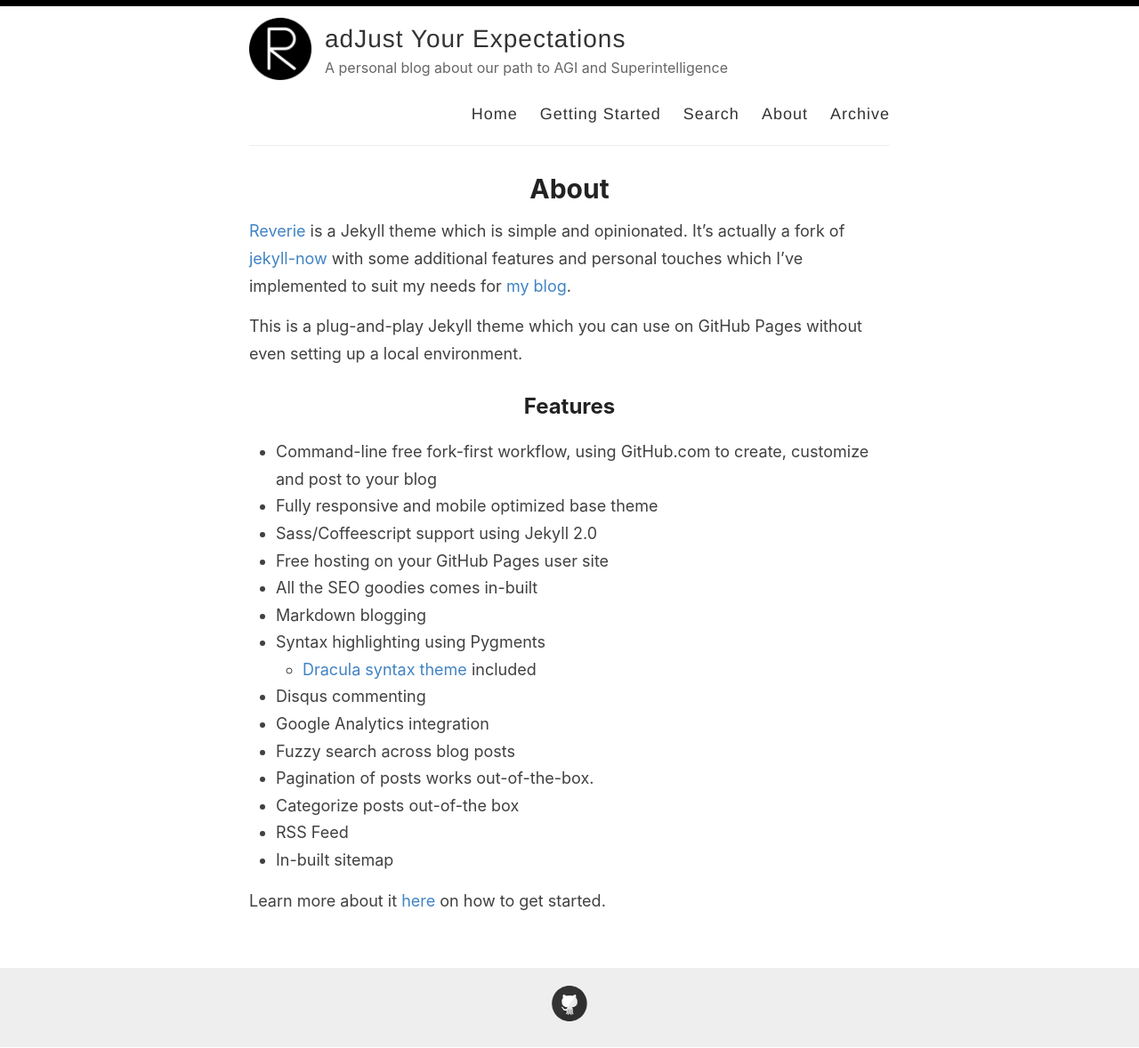
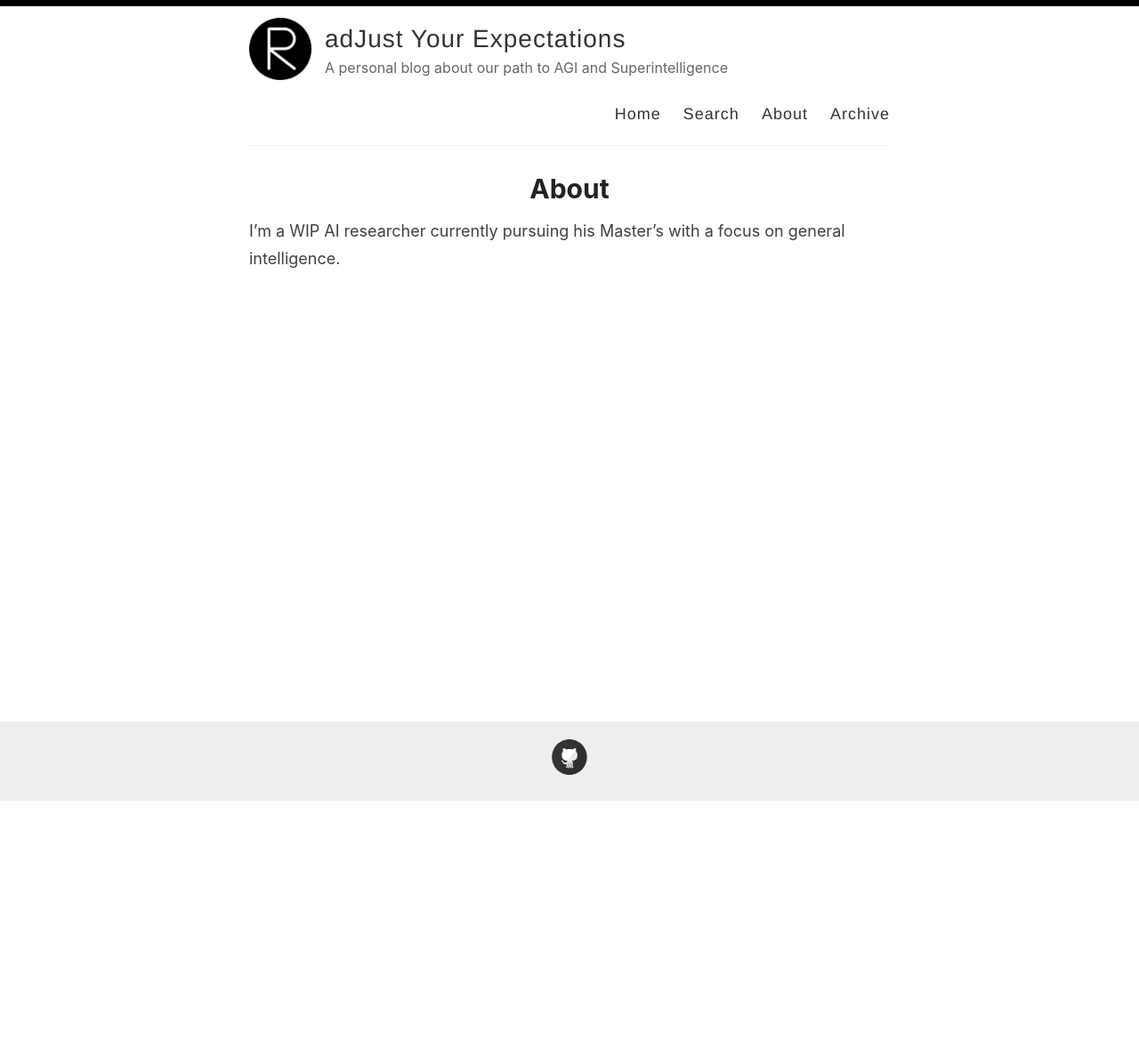
Before and after one commit to jyesawtellrickson/jyesawtellrickson.github.io, a Jekyll site: the page built from _pages/about.md, in a window 1280 px wide. Shown: the whole page at 89% size. Built offline with Jekyll 4.4.1, drawn with Linux system fonts in a browser that asks for light colours; after the commit the page ends 901 px from its top, so only the background shows below that.

Commit message:
Update about, remove getting started

```diff
--- a/_layouts/default.html
+++ b/_layouts/default.html
@@ -29,7 +29,6 @@
 
             <nav>
               <a href="{{ site.baseurl }}/">Home</a>
-              <a href="{{ site.baseurl }}/getting-started">Getting Started</a>
               <a href="{{ site.baseurl }}/search">Search</a>
               <a href="{{ site.baseurl }}/about">About</a>
               <a href="{{ site.baseurl }}/archive">Archive</a>
--- a/_pages/about.md
+++ b/_pages/about.md
@@ -4,26 +4,4 @@ title: About
 permalink: /about/
 ---
 
-[Reverie](https://github.com/amitmerchant1990/reverie) is a Jekyll theme which is simple and opinionated. It's actually a fork of [jekyll-now](https://github.com/barryclark/jekyll-now) with some additional features and personal touches which I've implemented to suit my needs for [my blog](https://www.amitmerchant.com).
-
-This is a plug-and-play Jekyll theme which you can use on GitHub Pages without even setting up a local environment.
-
-## Features
-
-- Command-line free fork-first workflow, using GitHub.com to create, customize and post to your blog
-- Fully responsive and mobile optimized base theme
-- Sass/Coffeescript support using Jekyll 2.0
-- Free hosting on your GitHub Pages user site
-- All the SEO goodies comes in-built
-- Markdown blogging
-- Syntax highlighting using Pygments
-    - [Dracula syntax theme](https://draculatheme.com/) included
-- Disqus commenting
-- Google Analytics integration
-- Fuzzy search across blog posts
-- Pagination of posts works out-of-the-box.
-- Categorize posts out-of-the box
-- RSS Feed
-- In-built sitemap
-
-Learn more about it [here](https://github.com/amitmerchant1990/reverie) on how to get started.
+I'm a WIP AI researcher currently pursuing  his Master's with a focus on general intelligence.
```
Also changed, not shown: _pages/getting-started.md (deleted, +0 -51 lines).
